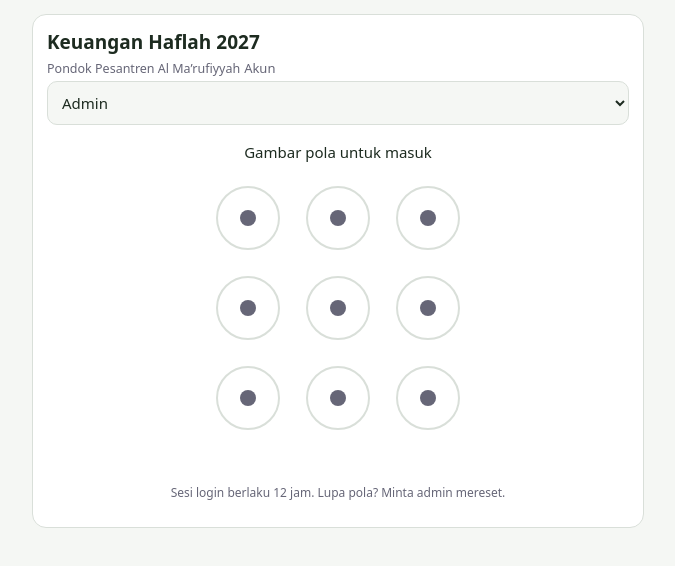
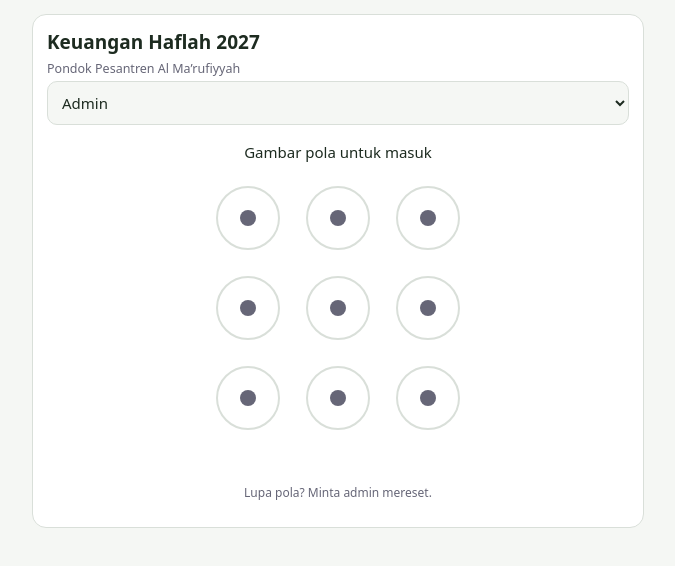
Before and after one commit to Mavtuhai/keuangan-haflah2027, a plain HTML site: page index.html in a window 1280 px wide. Shown: the whole page, without its empty margins (302-977 px from the left). Drawn offline with nearby package versions, Linux system fonts and the light colour scheme.

Commit message:
Update index.html

```diff
--- a/index.html
+++ b/index.html
@@ -91,11 +91,11 @@ let lsel="adm",pat=[],lmsg="";
 function loginView(){
   const has=!!PW[lsel];
   return `<div class="card"><h1>Keuangan Haflah 2027</h1><small style="color:var(--mu)">Pondok Pesantren Al Ma’rufiyyah</small>
-  <label>Akun</label><select id="sel">${ACC.map(a=>`<option value="${a[0]}" ${a[0]===lsel?"selected":""}>${a[1]}</option>`).join("")}</select>
+  <label></label><select id="sel">${ACC.map(a=>`<option value="${a[0]}" ${a[0]===lsel?"selected":""}>${a[1]}</option>`).join("")}</select>
   <p style="text-align:center;margin:8px 0 0">Gambar pola untuk masuk</p>
   <div class="pat" id="pat">${dots()}</div>
   <div class="msg" id="lm">${esc(lmsg)}</div>
-  <p style="color:var(--mu);font-size:12px;text-align:center">Sesi login berlaku 12 jam. Lupa pola? Minta admin mereset.</p></div>`}
+  <p style="color:var(--mu);font-size:12px;text-align:center">Lupa pola? Minta admin mereset.</p></div>`}
 function drawPattern(box,cb){let down=false,pat=[];
   const hit=e=>{const el=document.elementFromPoint(e.clientX,e.clientY)?.closest(".dot");if(el&&box.contains(el)){const i=+el.dataset.i;if(!pat.includes(i)){pat.push(i);el.classList.add("on")}}};
   box.onpointerdown=e=>{down=true;pat=[];box.querySelectorAll(".dot").forEach(d=>d.classList.remove("on"));hit(e)};
```
